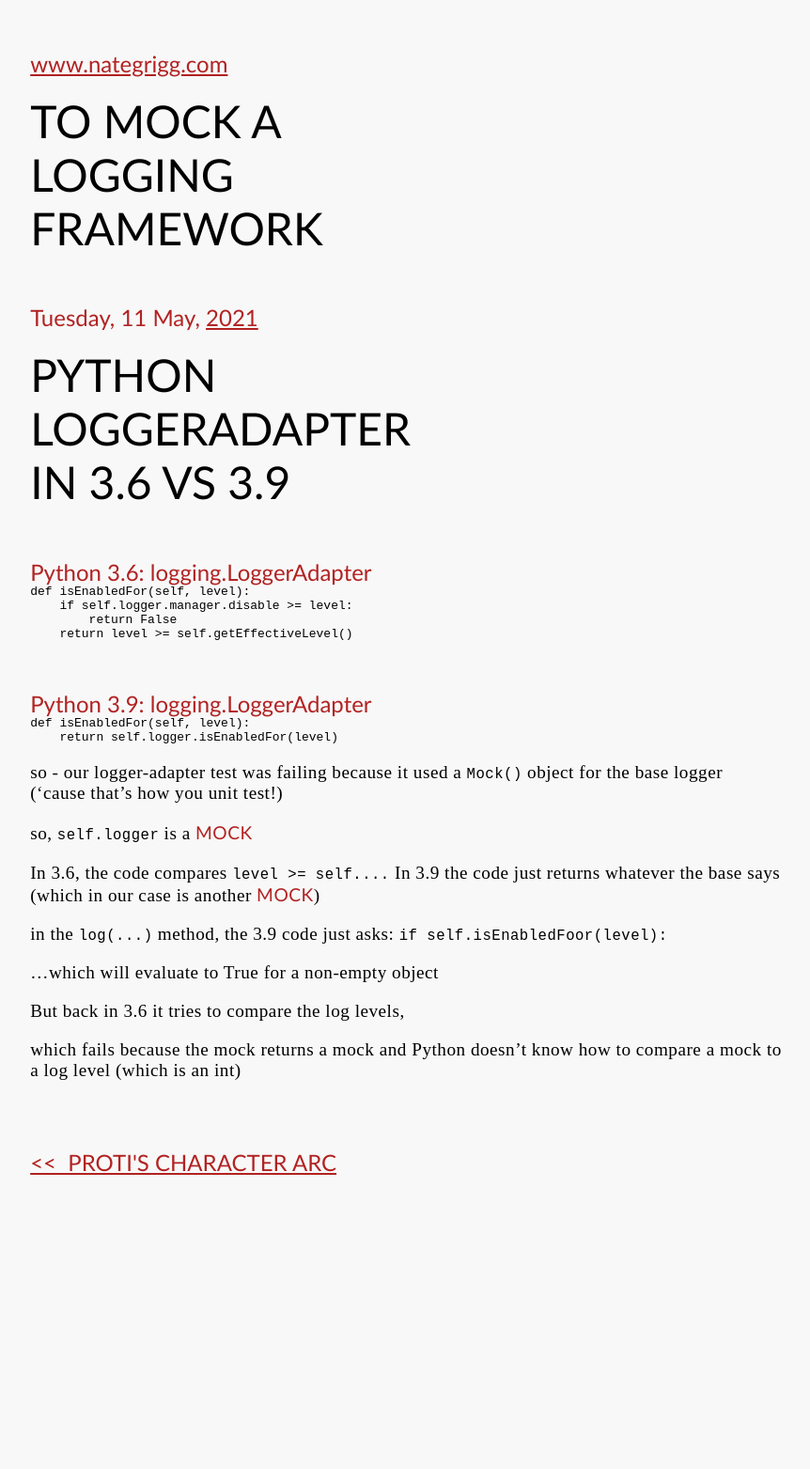
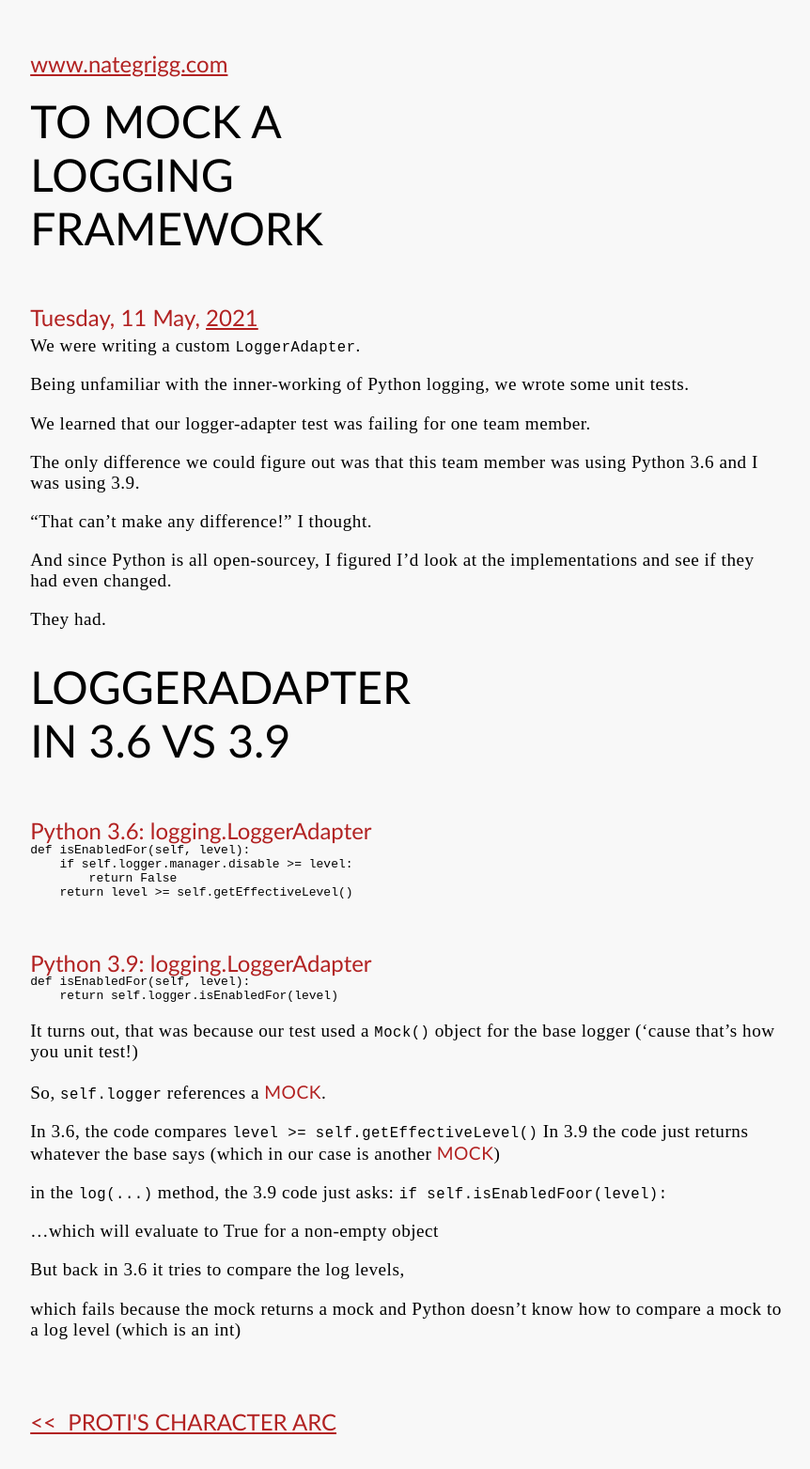
Before and after one commit to n8mob/n8mob.github.io, a Jekyll site: the page built from _posts/2021-05-11-to-mock-a-logging-framework.md, in a window 1280 px wide. Shown: the whole page at 94% size, without its empty margins (19-881 px from the left). Built offline with Jekyll 4.4.1, drawn with Linux system fonts in a browser that asks for light colours; before the commit the page ends 1288 px from its top, so only the background shows below that.

Commit message:
*** empty log message ***

````diff
--- a/_posts/2021-05-11-to-mock-a-logging-framework.md
+++ b/_posts/2021-05-11-to-mock-a-logging-framework.md
@@ -1,8 +1,21 @@
 ---
 layout: post
 ---
+We were writing a custom `LoggerAdapter`.
 
-# Python LoggerAdapter in 3.6 vs 3.9
+Being unfamiliar with the inner-working of Python logging, we wrote some unit tests.
+
+We learned that our logger-adapter test was failing for one team member.
+
+The only difference we could figure out was that this team member was using Python 3.6 and I was using 3.9.
+
+"That can't make any difference!" I thought.
+
+And since Python is all open-sourcey, I figured I'd look at the implementations and see if they had even changed.
+
+They had.
+
+# LoggerAdapter in 3.6 vs 3.9
 
 ## Python 3.6: logging.LoggerAdapter
 ```python
@@ -18,11 +31,11 @@ def isEnabledFor(self, level):
     return self.logger.isEnabledFor(level)
 ```
 
-so - our logger-adapter test was failing because it used a `Mock()` object for the base logger ('cause that's how you unit test!)
+It turns out, that was because our test used a `Mock()` object for the base logger ('cause that's how you unit test!)
 
-so, `self.logger` is a **Mock**
+So, `self.logger` references a **Mock**.
 
-In 3.6, the code compares `level >= self....`
+In 3.6, the code compares `level >= self.getEffectiveLevel()`
 In 3.9 the code just returns whatever the base says (which in our case is another **Mock**)
 
 in the `log(...)` method, the 3.9 code just asks: `if self.isEnabledFoor(level):`
````
